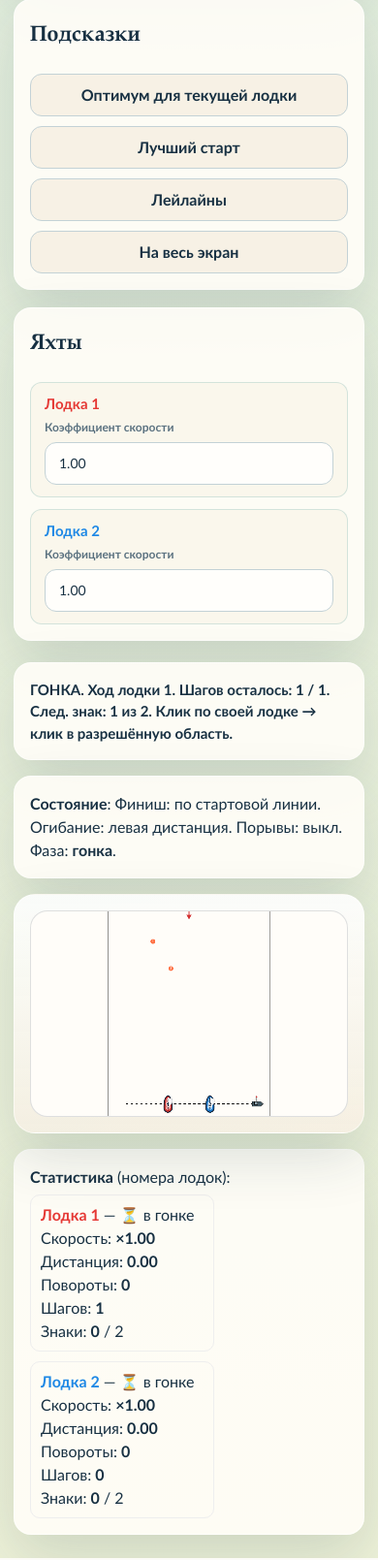
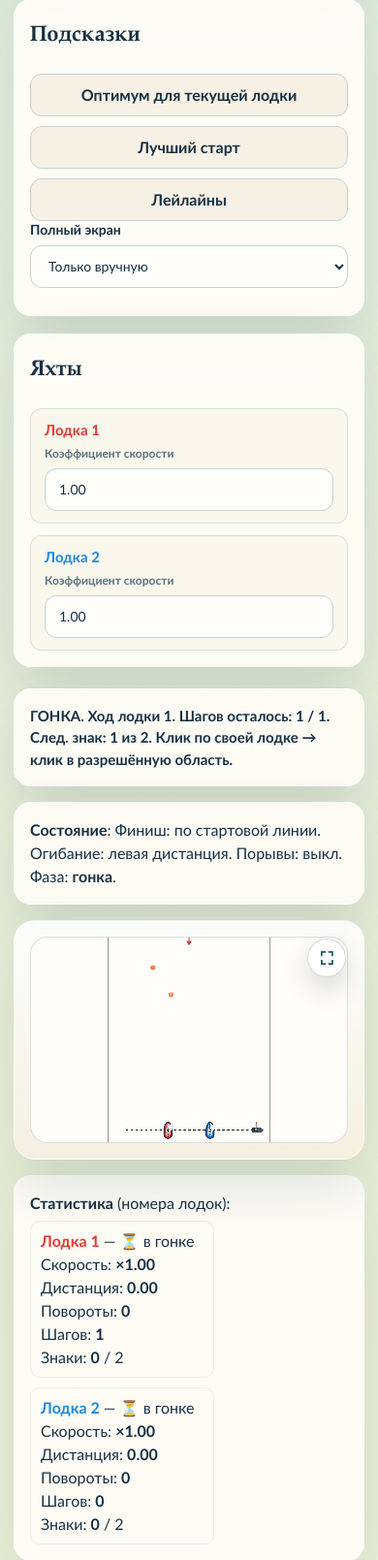
Before and after one commit to pashkarp14/regatta-v2, a Flask app: page / in a window 390 px wide. Shown: the part 3360-4969 px from the top of the page at 97% size. Run offline with Flask 3, Linux system fonts and the light colour scheme; some libraries are stand-ins or nearby versions.

Commit message:
Scope fullscreen to race board

```diff
--- a/static/multiplayer.js
+++ b/static/multiplayer.js
@@ -514,6 +514,7 @@ document.addEventListener("DOMContentLoaded", () => {
 
   startRoomBtn.addEventListener("click", async () => {
     try {
+      await regatta.requestBoardFullscreenIfAuto?.();
       await startRoom();
     } catch (error) {
       setNotice(error.message, "danger");
--- a/static/regatta.css
+++ b/static/regatta.css
@@ -487,6 +487,29 @@ textarea{
   overscroll-behavior:contain;
 }
 
+.board-fullscreen-btn{
+  position:absolute;
+  top:18px;
+  right:18px;
+  z-index:3;
+  width:40px;
+  min-width:40px;
+  min-height:40px;
+  padding:0;
+  border-radius:999px;
+  border:1px solid rgba(23,48,66,0.18);
+  background:rgba(255,255,255,0.86);
+  color:var(--accent-deep);
+  font-size:18px;
+  font-weight:700;
+  line-height:1;
+  box-shadow:0 12px 26px rgba(23,48,66,0.18);
+}
+
+.board-fullscreen-btn:hover{
+  transform:translateY(-1px);
+}
+
 canvas{
   display:block;
   width:min(100%, 1080px);
--- a/static/regatta.js
+++ b/static/regatta.js
@@ -38,7 +38,9 @@ document.addEventListener("DOMContentLoaded", () => {
   const autoGustsSelect = document.getElementById("autoGusts");
   const autoGustIntervalInp = document.getElementById("autoGustInterval");
   const autoGustDurationInp = document.getElementById("autoGustDuration");
+  const autoFullscreenModeSelect = document.getElementById("autoFullscreenMode");
   const boatTuningEl = document.getElementById("boatTuning");
+  const boardViewportEl = document.getElementById("boardViewport");
 
   const cameraPanel = document.getElementById("zoomSlider")?.closest(".panel");
   cameraPanel?.remove();
@@ -207,6 +209,7 @@ document.addEventListener("DOMContentLoaded", () => {
   let autoGustsEnabled = autoGustsSelect?.value === "on";
   let autoGustIntervalSec = parseFloat(autoGustIntervalInp?.value) || 10;
   let autoGustDurationSec = parseFloat(autoGustDurationInp?.value) || 6;
+  let autoFullscreenMode = autoFullscreenModeSelect?.value === "race" ? "race" : "off";
   let showLaylines = false;
 
   function updateWindInfo(){
@@ -269,6 +272,7 @@ document.addEventListener("DOMContentLoaded", () => {
   let prestartRoundsSetting = parseInt(prestartRoundsInp.value,10) || 0;
   let prestartRoundsLeft = prestartRoundsSetting;
   let phase = (prestartRoundsSetting > 0) ? "prestart" : "race"; // prestart | race
+  let lastPhaseForFullscreen = phase;
 
   const BOAT_COLORS = ["#e53935","#1e88e5","#43a047","#fdd835","#8e24aa","#ff8f00","#00acc1","#6d4c41"];
 
@@ -464,15 +468,80 @@ document.addEventListener("DOMContentLoaded", () => {
   }
 
   function isFullscreenActive(){
-    return !!document.fullscreenElement;
+    return document.fullscreenElement === boardViewportEl;
   }
 
   function updateViewButtons(){
     btnLaylines?.classList.toggle("mode-btn-active", showLaylines);
     btnFullscreen?.classList.toggle("mode-btn-active", isFullscreenActive());
     if (btnFullscreen){
-      btnFullscreen.textContent = isFullscreenActive() ? "Свернуть экран" : "На весь экран";
-    }
+      btnFullscreen.textContent = isFullscreenActive() ? "×" : "⛶";
+      btnFullscreen.title = isFullscreenActive() ? "Свернуть экран" : "На весь экран";
+      btnFullscreen.setAttribute("aria-label", isFullscreenActive() ? "Свернуть экран" : "На весь экран");
+    }
+  }
+
+  async function requestBoardFullscreen(){
+    if (!boardViewportEl || isFullscreenActive()) return true;
+    try {
+      await boardViewportEl.requestFullscreen();
+      return true;
+    } catch (error){
+      return false;
+    }
+  }
+
+  async function exitBoardFullscreen(){
+    if (!isFullscreenActive()) return true;
+    try {
+      await document.exitFullscreen();
+      return true;
+    } catch (error){
+      return false;
+    }
+  }
+
+  function shouldAutoFullscreen(){
+    return autoFullscreenMode === "race";
+  }
+
+  function phaseIsRaceVisible(targetPhase){
+    return targetPhase === "countdown" || targetPhase === "race";
+  }
+
+  function isRaceComplete(targetPhase = phase){
+    return boats.length > 0
+      && boats.every((boat) => boat.finished)
+      && (targetPhase === "race" || targetPhase === "finished");
+  }
+
+  async function syncAutoFullscreenWithPhase(previousPhase, nextPhase, { preferEnter=false } = {}){
+    if (!shouldAutoFullscreen()) return;
+
+    if (isRaceComplete(nextPhase) || nextPhase === "finished"){
+      await exitBoardFullscreen();
+      return;
+    }
+
+    const enteringRace = !phaseIsRaceVisible(previousPhase) && phaseIsRaceVisible(nextPhase);
+    if ((preferEnter || enteringRace) && !isFullscreenActive()){
+      await requestBoardFullscreen();
+    }
+  }
+
+  function syncFullscreenPhaseWatch({ preferEnter=false } = {}){
+    const previousPhase = lastPhaseForFullscreen;
+    const phaseChanged = previousPhase !== phase;
+    lastPhaseForFullscreen = phase;
+    if (!phaseChanged && !preferEnter && !isRaceComplete()){
+      return;
+    }
+    void syncAutoFullscreenWithPhase(previousPhase, phase, { preferEnter });
+  }
+
+  async function requestBoardFullscreenIfAuto(){
+    if (!shouldAutoFullscreen()) return false;
+    return requestBoardFullscreen();
   }
 
   function renderBoatTuningControls(){
@@ -1798,6 +1867,8 @@ document.addEventListener("DOMContentLoaded", () => {
   // UI / статус / статистика
   // -----------------------------
   function updateStatus(){
+    syncFullscreenPhaseWatch();
+
     if (mode === "marks"){
       const idx = parseInt(markToEditSelect.value,10)+1;
       statusEl.textContent = `Режим: знаки. Клик по полю — поставить знак ${idx}.`;
@@ -1829,7 +1900,7 @@ document.addEventListener("DOMContentLoaded", () => {
       return;
     }
 
-    const allDone = boats.length>0 && boats.every(b=>b.finished) && (phase==="race" || phase==="finished");
+    const allDone = isRaceComplete();
     if (allDone){
       statusEl.textContent = "Гонка завершена: все лодки финишировали.";
       return;
@@ -2171,6 +2242,7 @@ document.addEventListener("DOMContentLoaded", () => {
         autoGustsEnabled,
         autoGustIntervalSec,
         autoGustDurationSec,
+        autoFullscreenMode,
         finishSeparate,
         prestartRoundsSetting
       },
@@ -2273,6 +2345,7 @@ document.addEventListener("DOMContentLoaded", () => {
     autoGustsEnabled = !!settings.autoGustsEnabled;
     autoGustIntervalSec = clamp(parseFloat(settings.autoGustIntervalSec) || autoGustIntervalSec, 3, 60);
     autoGustDurationSec = clamp(parseFloat(settings.autoGustDurationSec) || autoGustDurationSec, 2, 30);
+    autoFullscreenMode = settings.autoFullscreenMode === "race" ? "race" : "off";
     prestartRoundsSetting = Math.max(0, parseInt(settings.prestartRoundsSetting,10) || 0);
 
     deadZoneInp.value = String(deadZoneDeg);
@@ -2284,6 +2357,7 @@ document.addEventListener("DOMContentLoaded", () => {
     if (autoGustsSelect) autoGustsSelect.value = autoGustsEnabled ? "on" : "off";
     if (autoGustIntervalInp) autoGustIntervalInp.value = String(autoGustIntervalSec);
     if (autoGustDurationInp) autoGustDurationInp.value = String(autoGustDurationSec);
+    if (autoFullscreenModeSelect) autoFullscreenModeSelect.value = autoFullscreenMode;
     prestartRoundsInp.value = String(prestartRoundsSetting);
 
     const incomingBoats = Array.isArray(snapshot.boats) ? snapshot.boats : [];
@@ -3252,7 +3326,8 @@ document.addEventListener("DOMContentLoaded", () => {
   btnModeBoats.addEventListener("click", () => setMode("boats"));
   btnModeModel.addEventListener("click", () => { ensureNextPlayerOptions(); setMode("model"); });
 
-  btnResumeFromModel.addEventListener("click", () => {
+  btnResumeFromModel.addEventListener("click", async () => {
+    await requestBoardFullscreenIfAuto();
     const v = scenarioLegSelect.value;
     let nm = 0;
     if (v.startsWith("to")) nm = parseInt(v.slice(2),10);
@@ -3422,6 +3497,18 @@ document.addEventListener("DOMContentLoaded", () => {
     emitStateChanged();
   });
 
+  autoFullscreenModeSelect?.addEventListener("change", async () => {
+    autoFullscreenMode = autoFullscreenModeSelect.value === "race" ? "race" : "off";
+    if (!shouldAutoFullscreen()){
+      await exitBoardFullscreen();
+    } else if (phaseIsRaceVisible(phase)) {
+      await requestBoardFullscreen();
+    }
+    updateViewButtons();
+    render();
+    emitStateChanged();
+  });
+
   btnWindLeft.addEventListener("click", () => {
     windAngleDeg -= WIND_STEP;
     updateWindInfo();
@@ -3509,21 +3596,17 @@ document.addEventListener("DOMContentLoaded", () => {
   btnFullscreen?.addEventListener("click", async () => {
     try {
       if (isFullscreenActive()){
-        await document.exitFullscreen();
+        await exitBoardFullscreen();
       } else {
-        await document.documentElement.requestFullscreen();
-      }
-    } catch (error) {
-      console.error("Fullscreen toggle failed", error);
+        await requestBoardFullscreen();
+      }
     } finally {
-      document.body.classList.toggle("app-fullscreen", isFullscreenActive());
       updateViewButtons();
       render();
     }
   });
 
   document.addEventListener("fullscreenchange", () => {
-    document.body.classList.toggle("app-fullscreen", isFullscreenActive());
     updateViewButtons();
     render();
   });
@@ -3543,7 +3626,8 @@ document.addEventListener("DOMContentLoaded", () => {
   });
 
   // Новая гонка: не сбрасывает дистанцию — только лодки
-  btnReset.addEventListener("click", () => {
+  btnReset.addEventListener("click", async () => {
+    await requestBoardFullscreenIfAuto();
     resetBoats({ armRealtime: isLocalRealtimeMode() });
     invalidateSolutions();
     updateStatus();
@@ -3566,6 +3650,10 @@ document.addEventListener("DOMContentLoaded", () => {
     fingerprintState: fingerprintGameState,
     render,
     setMode,
+    requestBoardFullscreenIfAuto,
+    requestBoardFullscreen,
+    exitBoardFullscreen,
+    isBoardFullscreenActive: isFullscreenActive,
     setMultiplayerContext: ({ seatIndex=null } = {}) => {
       multiplayerSeatIndex = Number.isInteger(seatIndex) ? seatIndex : null;
       localRealtimeLastTickAt = 0;
@@ -3632,6 +3720,10 @@ document.addEventListener("DOMContentLoaded", () => {
     snapThreshold = clamp(parseFloat(snapThresholdInp.value)||0.8, 0, 1);
     movesPerTurn = clamp(parseInt(movesPerTurnInp.value,10)||1, 1, 10);
     tackPenaltyFactor = clamp(parseFloat(tackPenaltyInp.value)||0.95, 0.5, 1.0);
+    autoGustsEnabled = autoGustsSelect?.value === "on";
+    autoGustIntervalSec = clamp(parseFloat(autoGustIntervalInp?.value) || 10, 3, 60);
+    autoGustDurationSec = clamp(parseFloat(autoGustDurationInp?.value) || 6, 2, 30);
+    autoFullscreenMode = autoFullscreenModeSelect?.value === "race" ? "race" : "off";
 
     roundingSide = roundingSideSelect.value;
     playMode = normalizePlayModeValue(playModeSelect.value);
--- a/templates/index.html
+++ b/templates/index.html
@@ -252,7 +252,16 @@
             <button type="button" id="toggleOptimal" class="action-secondary">Оптимум для текущей лодки</button>
             <button type="button" id="bestStart" class="action-secondary">Лучший старт</button>
             <button type="button" id="toggleLaylines" class="action-secondary">Лейлайны</button>
-            <button type="button" id="toggleFullscreen" class="action-secondary">На весь экран</button>
+          </div>
+
+          <div class="field-grid compact-grid">
+            <label class="control">
+              <span>Полный экран</span>
+              <select id="autoFullscreenMode">
+                <option value="off" selected>Только вручную</option>
+                <option value="race">Авто на старт и выход на финише</option>
+              </select>
+            </label>
           </div>
         </section>
 
@@ -299,7 +308,8 @@
         <div id="status" class="status-card"></div>
         <div id="optinfo" class="info-card"></div>
 
-        <div class="board-wrap">
+        <div id="boardViewport" class="board-wrap">
+          <button type="button" id="toggleFullscreen" class="board-fullscreen-btn" aria-label="Полный экран">⛶</button>
           <canvas id="board" width="1050" height="680"></canvas>
           <div id="interactionLock" class="interaction-lock hidden"></div>
         </div>
```
Also changed, not shown: other parts of static/regatta.css (+17 -39 lines).
